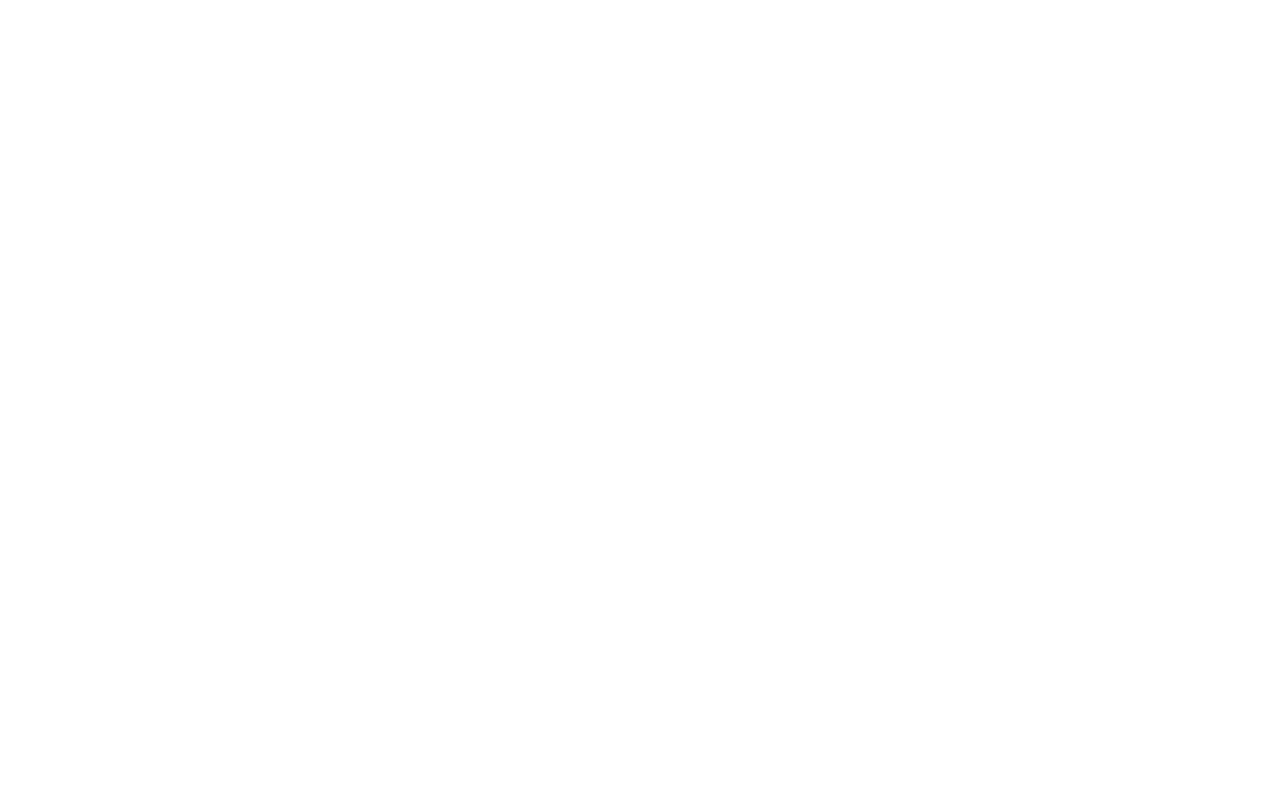
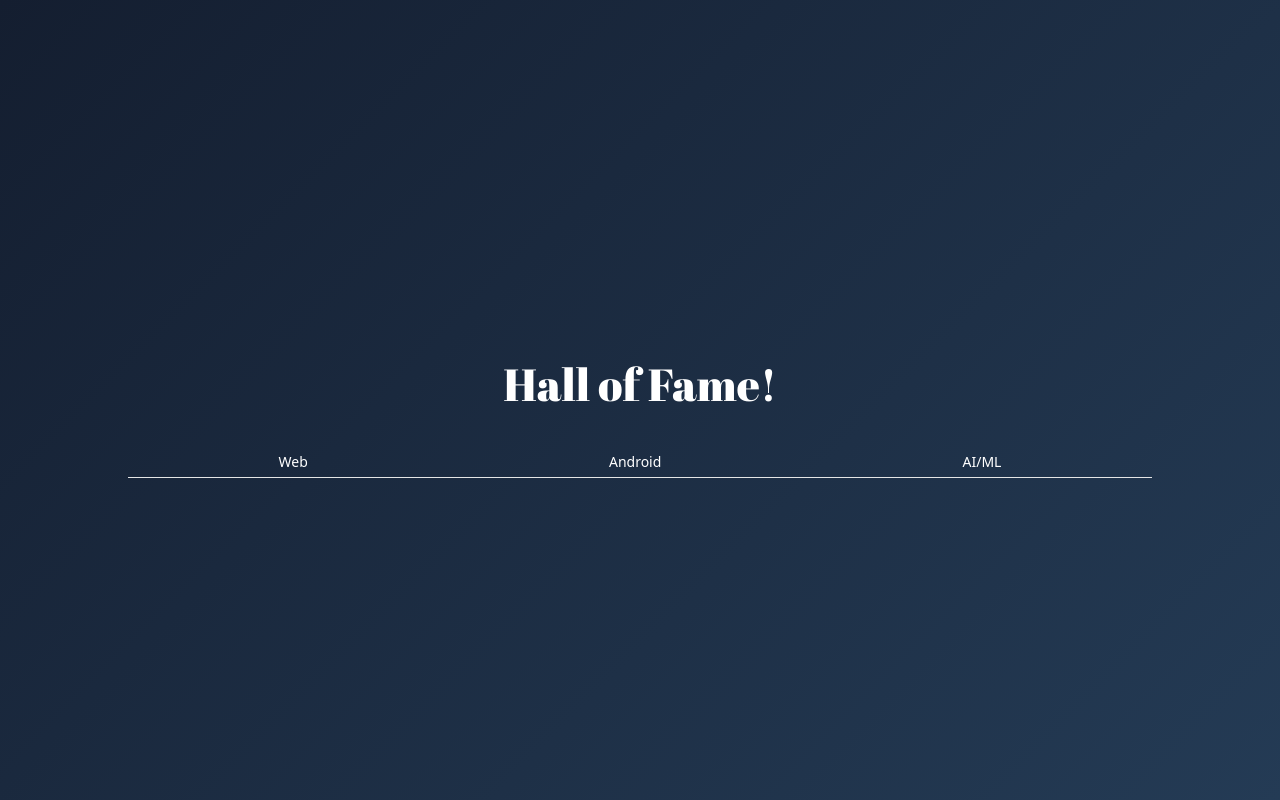
Before and after one commit to samrat53/dcc-gdsc-21days-december, a React (Vite) app: page / in a window 1280 px wide. Before the commit this address had no page. Built offline with nearby package versions, Linux system fonts and the light colour scheme.

Commit message:
add landing page blueprint

```diff
--- a/src/App.jsx
+++ b/src/App.jsx
@@ -2,12 +2,14 @@
 import './App.css'
 import AdminDashboard from './components/AdminDashboard'
 import UserDashBoard from './components/UserDashBoard'
+import LandingPage from './components/LandingPage'
 
 
 function App() {
 
   return (
     <Routes>
+      <Route path='/' element={<LandingPage/>} ></Route>
       <Route path ='/admin' element={<AdminDashboard/>}></Route>
       <Route path ='/user' element={<UserDashBoard/>}></Route>
     </Routes>
--- /dev/null
+++ b/src/components/LandingPage.jsx
@@ -0,0 +1,26 @@
+import React from "react";
+import { useState } from "react";
+import "./styles.css";
+
+const LandingPage = () => {
+  const [activeTab, setActiveTab] = useState("");
+
+  return (
+    <>
+      <div className="custom-bg-color bounded flex flex-col items-center justify-center h-[100vh]">
+        <h1 className="text-white m-7" action="/">
+          Hall of Fame!
+        </h1>
+        <div className="domain-tabs w-[80%]">
+        <div role="tablist" className="tabs tabs-lifted">
+            <a role="tab" className={`tab ${activeTab === "/web" ? 'tab-active text-black' : 'text-white'}`} onClick={() => setActiveTab("/web")}>Web</a>
+            <a role="tab" className={`tab ${activeTab === "/android" ? 'tab-active text-black' : 'text-white'}`} onClick={() => setActiveTab("/android")}>Android</a>
+            <a role="tab" className={`tab ${activeTab === "/aiml" ? 'tab-active text-black' : 'text-white'}`} onClick={() => setActiveTab("/aiml")}>AI/ML</a>
+        </div>
+        </div>
+      </div>
+    </>
+  );
+};
+
+export default LandingPage;
```
